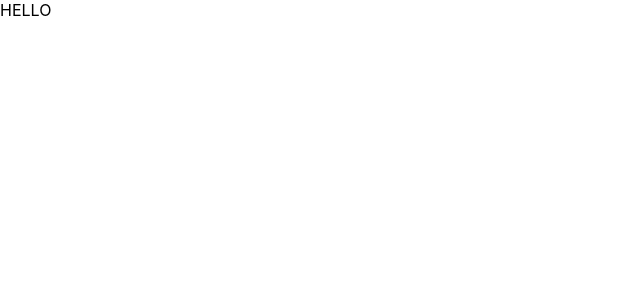
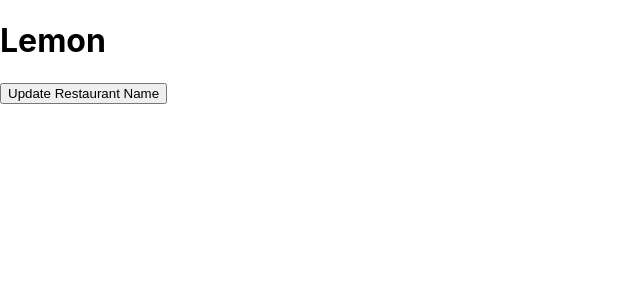
Before and after one commit to jamo89/lumon8, a React (Create React App) app in the folder my-app/: page / in a window 1280 px wide. Shown: the top 300 px of the page, without its empty margins (0-640 px from the left). Built offline with nearby package versions, Linux system fonts and the light colour scheme.

Commit message:
made a button that changes an h1

```diff
--- a/my-app/src/App.js
+++ b/my-app/src/App.js
@@ -1,60 +1,18 @@
-import "./App.css";
-import { UserProvider,useUser } from "./UserContext";
-console.log("Hello World");
-const LoggedInUser = () => {
-    const {user} = useUser();
-    console.log("USER",user);
-    return (
-        <p>
-            Hello <span className="Username">{user.name}</span>
-        </p>
-    );
-};
+import {useState} from "react";
 
-const Header = () => {
-    console.log("header")
-    return (
-        <header>
-            Jamo
-            <h2> Blog App</h2>
-            <LoggedInUser />
-        </header>
-    );
-};
+export default function App() {
+    const [restaurantName, setRestaurantName] = useState("Lemon");
 
-const Page = () => {
-    const { user } = useUser();
-    console.log("page");
+    function updateRestaurantName() {
+        setRestaurantName("lil Lumon")
+    }
+
     return (
         <div>
-            hello
-            <h2>What it is Lorem</h2>
-            <p>
-                Lorem ipsum dolor sit amet, consectetur adipisicing elit. Asperiores eum ipsa itaque nesciunt nisi, quae! Adipisci cupiditate, iste modi molestiae mollitia nemo possimus quibusdam repellat, repellendus sit ullam, unde voluptates.
-            </p>
-            <p>Written by {user.name}</p>
+            <h1>{restaurantName}</h1>
+            <button onClick={updateRestaurantName}>
+                Update Restaurant Name
+            </button>
         </div>
     );
 };
-
-function App() {
-    console.log("App")
-    return(
-        <div className="App">
-            HELLO AGAIN
-            <Header />
-            <Page />
-        </div>
-    );
-}
-
-function Root() {
-    console.log("Root")
-    return (
-        <UserProvider>
-            <App />
-        </UserProvider>
-    );
-}
-
-export default Root;
--- a/my-app/src/index.js
+++ b/my-app/src/index.js
@@ -7,8 +7,7 @@ import App from './App';
 const root = ReactDOM.createRoot(document.getElementById('root'));
 root.render(
   <React.StrictMode>
-      HELLO
-    <App />
+      <App />
   </React.StrictMode>
 );
 
```
